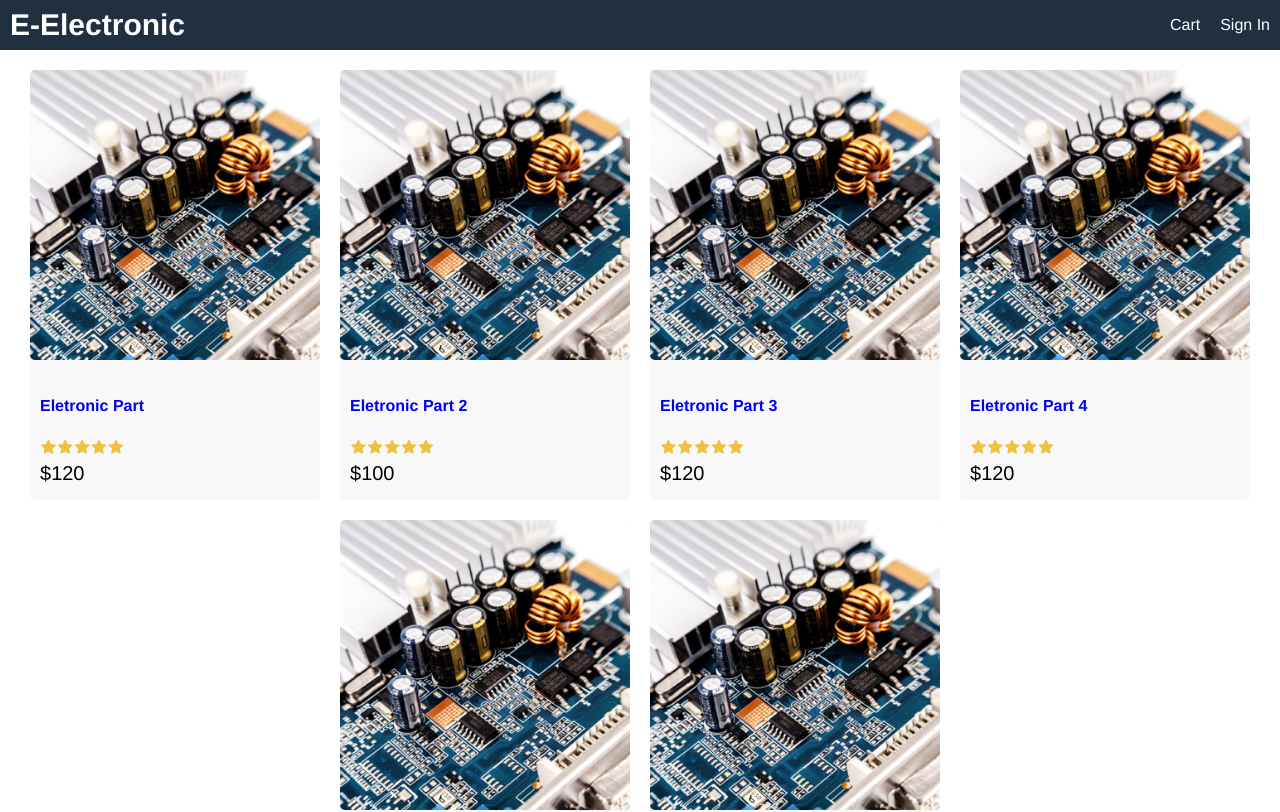
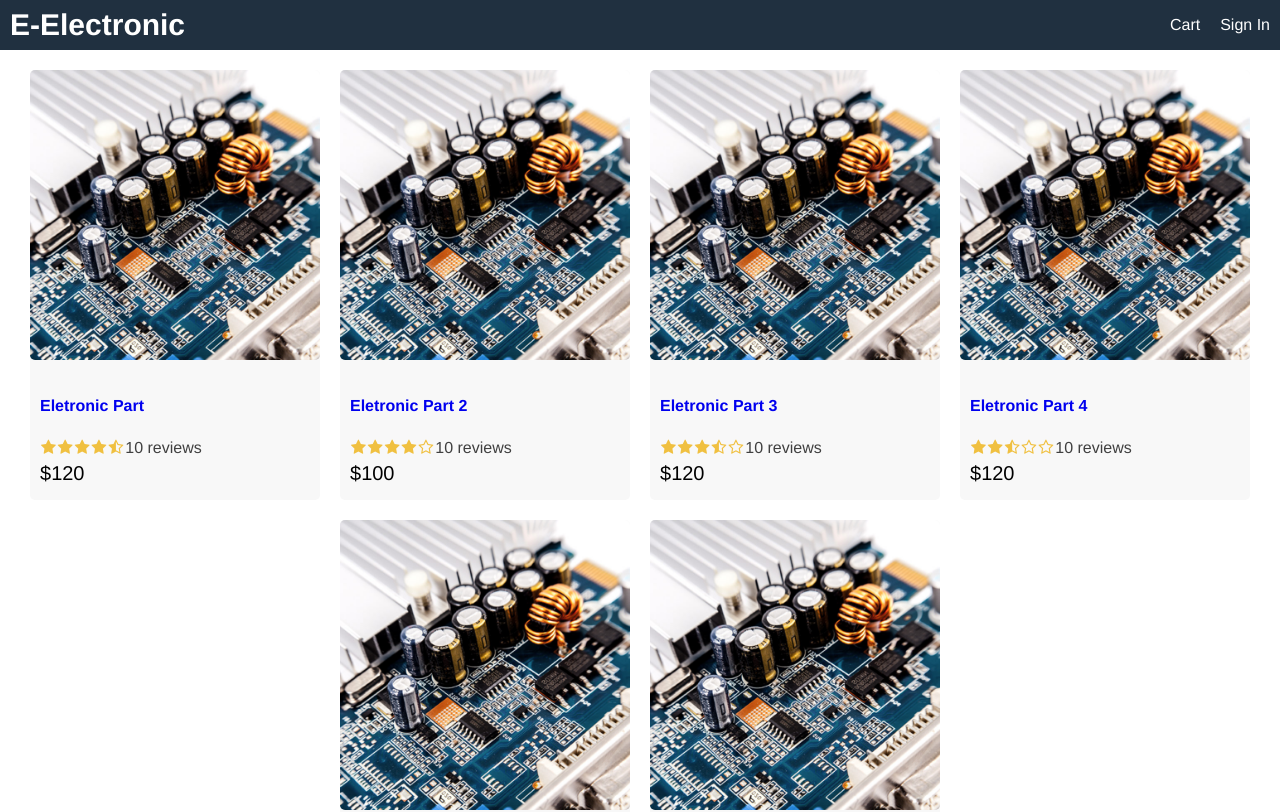
Before and after one commit to muro95/eelectronic-462, a React (Create React App) app in the folder frontend/: page / in a window 1280 px wide. Shown: the top 812 px of the page. Built offline with nearby package versions, Linux system fonts and the light colour scheme.

Commit message:
adding product and rating components

```diff
--- a/frontend/src/App.js
+++ b/frontend/src/App.js
@@ -1,4 +1,5 @@
 import React from 'react';
+import Product from './components/Product';
 import data from './data';
 
 function App() {
@@ -18,27 +19,9 @@
                <div className="row center">
                  {
                    data.products.map((product) => (
-                    <div key ={product._id} className="card">
-                       <a href={`/product/${product._id}`}>
-                           <img className="medium" src={product.image} alt={product.name}/>
-                       </a>
-                       <div className="card-body">
-                           <a href={`/product/${product._id}`}>
-                               <h2>{product.name}</h2>
-                           </a>
-                           <div className="rating">
-                            <span><i className="fa fa-star"></i></span>
-                            <span><i className="fa fa-star"></i></span>
-                            <span><i className="fa fa-star"></i></span>
-                            <span><i className="fa fa-star"></i></span>
-                            <span><i className="fa fa-star"></i></span>
-                           </div>
-                           <div className="price">${product.price}</div>
-                       </div>
-                   </div>
+                    <Product key={product._id} product={product}></Product>
                    ))
                  }
-
                </div>
               </div>
             </main>
--- /dev/null
+++ b/frontend/src/components/Product.js
@@ -0,0 +1,23 @@
+import React from 'react'
+import Rating from './Rating';
+
+export default function Product(props) {
+    const { product } = props;
+    return (
+        <div key ={product._id} className="card">
+                       <a href={`/product/${product._id}`}>
+                           <img className="medium" src={product.image} alt={product.name}/>
+                       </a>
+                       <div className="card-body">
+                           <a href={`/product/${product._id}`}>
+                               <h2>{product.name}</h2>
+                           </a>
+                           <Rating
+                           rating={product.rating}
+                           numReviews={product.numReviews}
+                           ></Rating>
+                           <div className="price">${product.price}</div>
+                       </div>
+                   </div>
+    );
+}
--- /dev/null
+++ b/frontend/src/components/Rating.js
@@ -0,0 +1,67 @@
+import React from 'react'
+
+export default function Rating(props) {
+    const {rating, numReviews} = props;
+    return (
+        <div className="rating">
+            <span>
+                <i
+                className={
+                    rating >= 1
+                    ? 'fa fa-star'
+                    : rating >= 0.5
+                    ? 'fa fa-star-half-o'
+                    : 'fa fa-star-o'
+                    }
+                ></i>
+            </span>
+            <span>
+                <i
+                className={
+                    rating >= 2
+                    ? 'fa fa-star'
+                    : rating >= 1.5
+                    ? 'fa fa-star-half-o'
+                    : 'fa fa-star-o'
+                    }
+                ></i>
+            </span>
+            <span>
+                <i
+                className={
+                    rating >= 3
+                    ? 'fa fa-star'
+                    : rating >= 2.5
+                    ? 'fa fa-star-half-o'
+                    : 'fa fa-star-o'
+                    }
+                ></i>
+            </span>
+            <span>
+                <i
+                className={
+                    rating >= 4
+                    ? 'fa fa-star'
+                    : rating >= 3.5
+                    ? 'fa fa-star-half-o'
+                    : 'fa fa-star-o'
+                    }
+                ></i>
+            </span>
+            <span>
+                <i
+                className={
+                    rating >= 5
+                    ? 'fa fa-star'
+                    : rating >= 4.5
+                    ? 'fa fa-star-half-o'
+                    : 'fa fa-star-o'
+                    }
+                ></i>
+            </span>
+            <span>
+                {numReviews + ' reviews'}
+            </span>
+        </div>
+    );
+}
--- a/frontend/src/data.js
+++ b/frontend/src/data.js
@@ -29,7 +29,7 @@
             image:'/images/p1.jpg',
             price: 120,
             brand: 'Parasonic',
-            rating: 4.5,
+            rating: 3.5,
             numReviews: 10,
             description: 'Good product',
         },
@@ -40,7 +40,7 @@
             image:'/images/p1.jpg',
             price: 120,
             brand: 'Parasonic',
-            rating: 4.5,
+            rating: 2.5,
             numReviews: 10,
             description: 'Good product',
         },
--- a/frontend/src/index.css
+++ b/frontend/src/index.css
@@ -107,3 +107,6 @@
   color: #f0c040;
   margin: 0.1rem;
 }
+.rating span:last-child{
+  color: #404040;
+}
```
